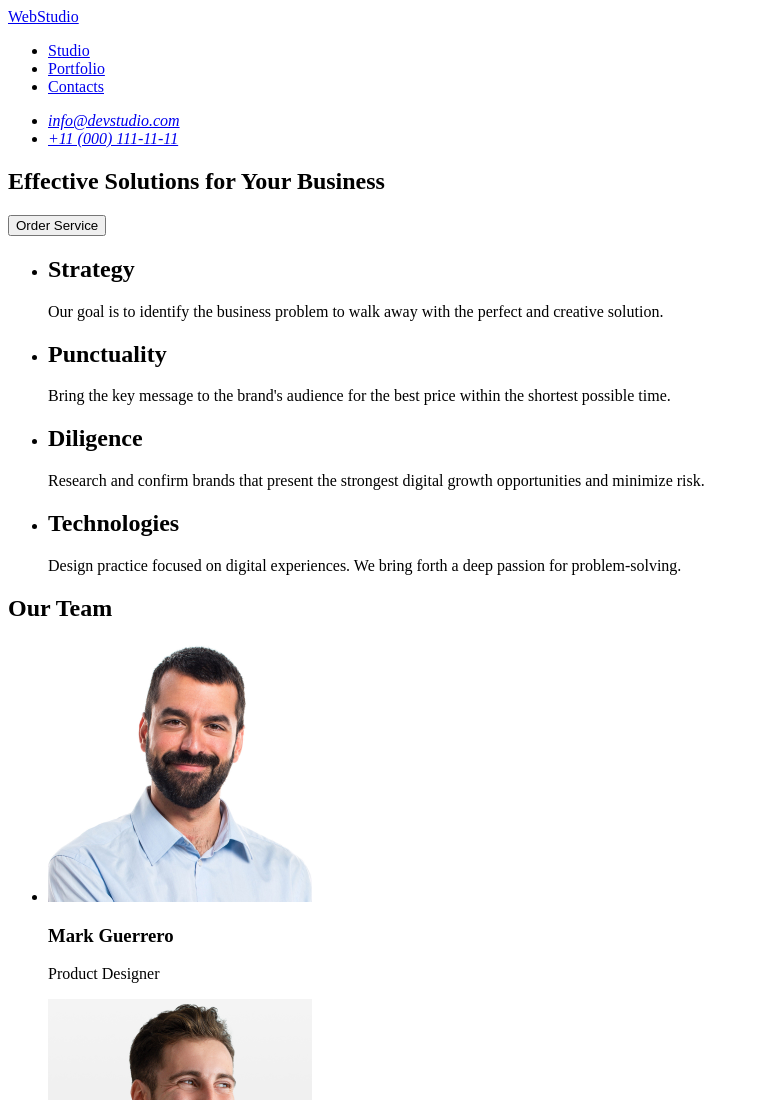
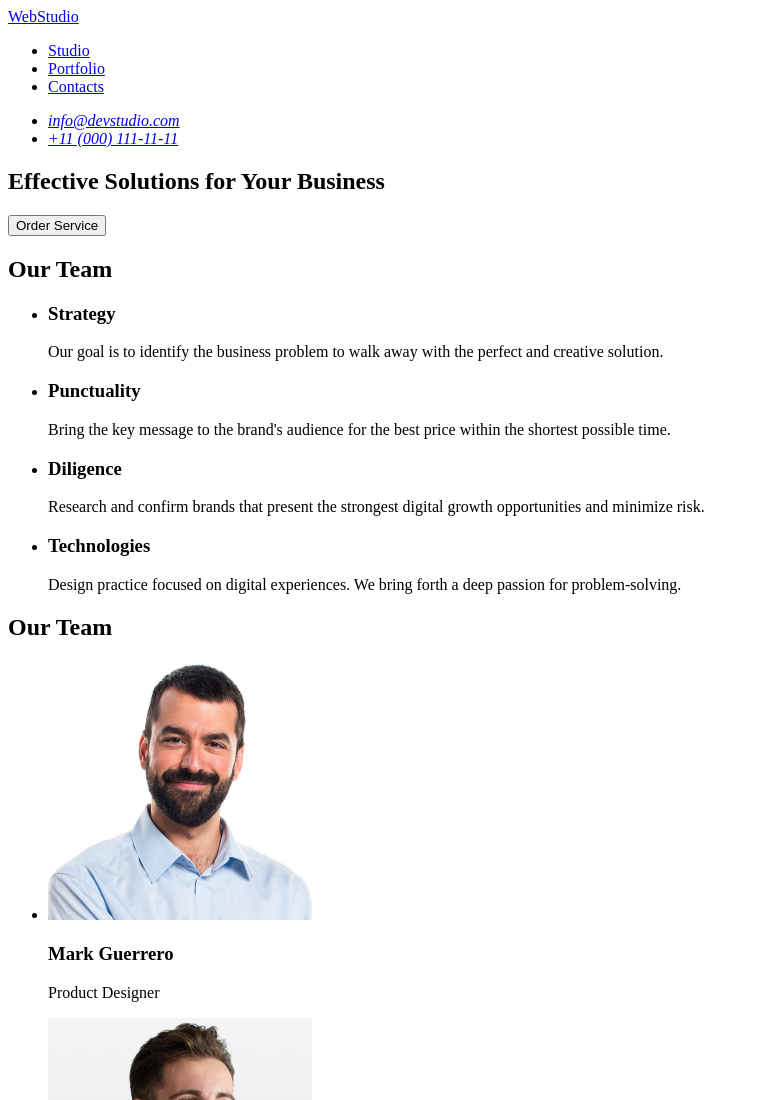
Before and after one commit to Vitaliy-fch/goit-markup-hw-01, a plain HTML site: page index.html in a window 1280 px wide. Shown: the top 1100 px of the page, without its empty margins (0-759 px from the left). Drawn offline with Linux system fonts and the light colour scheme.

Commit message:
error correction #5

```diff
--- a/index.html
+++ b/index.html
@@ -31,37 +31,38 @@
     </header>
 
     <main>
-      <!-- Description of goals -->
       <section>
         <h1>Effective Solutions for Your Business</h1>
         <button type="button">Order Service</button>
       </section>
 
+      <!-- Description of goals -->
       <section>
+        <h2>Our Team</h2>
         <ul>
           <li>
-            <h2>Strategy</h2>
+            <h3>Strategy</h3>
             <p>
               Our goal is to identify the business problem to walk away with the
               perfect and creative solution.
             </p>
           </li>
           <li>
-            <h2>Punctuality</h2>
+            <h3>Punctuality</h3>
             <p>
               Bring the key message to the brand's audience for the best price
               within the shortest possible time.
             </p>
           </li>
           <li>
-            <h2>Diligence</h2>
+            <h3>Diligence</h3>
             <p>
               Research and confirm brands that present the strongest digital
               growth opportunities and minimize risk.
             </p>
           </li>
           <li>
-            <h2>Technologies</h2>
+            <h3>Technologies</h3>
             <p>
               Design practice focused on digital experiences. We bring forth a
               deep passion for problem-solving.
```
